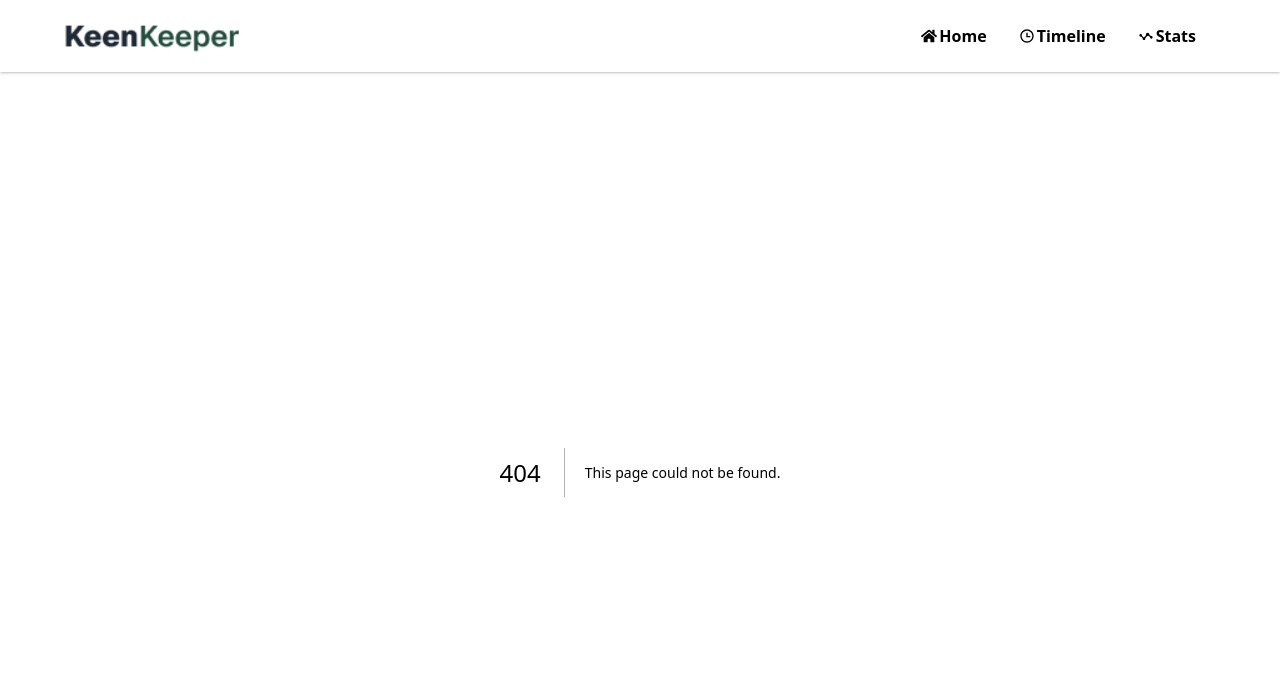
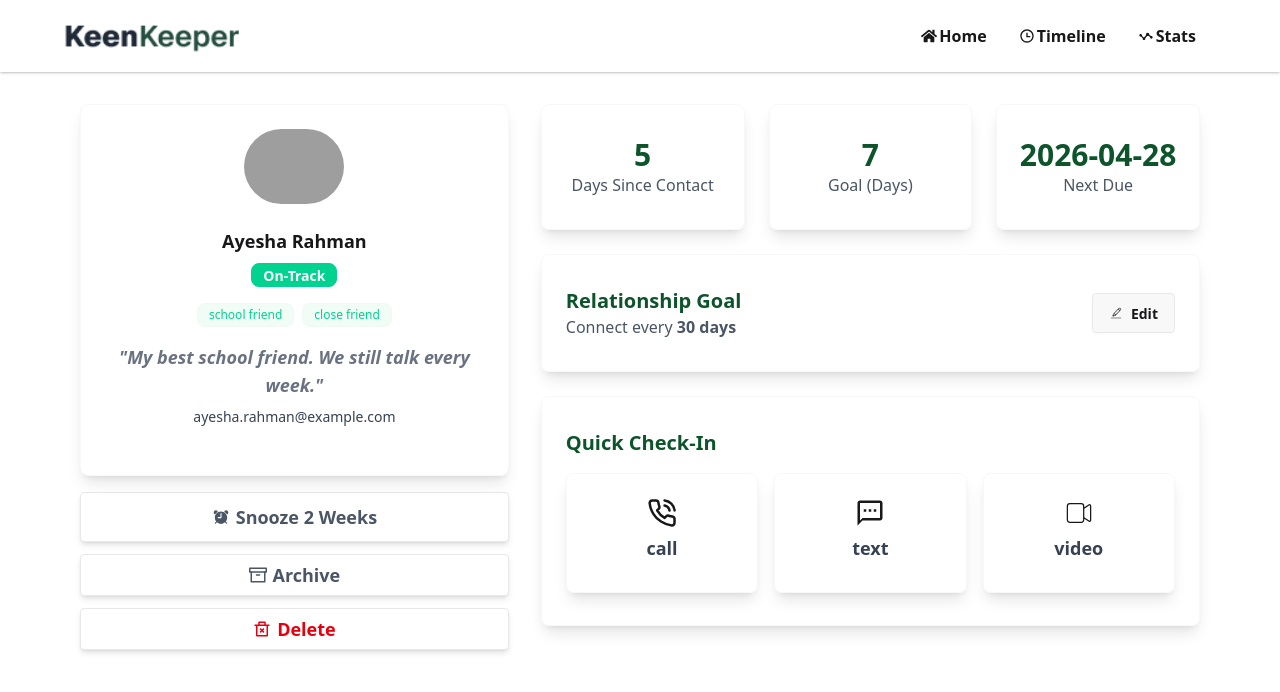
Before and after one commit to afia-labonno/keen-keeper, a Next.js app: page /1 in a window 1280 px wide. Before the commit this address had no page. Shown: the top 692 px of the page. Built offline with nearby package versions, Linux system fonts and the light colour scheme; grey boxes are pictures that could not be loaded.

Commit message:
Friend Details Page added

```diff
--- a/package.json
+++ b/package.json
@@ -13,6 +13,7 @@
     "react": "19.2.4",
     "react-dom": "19.2.4",
     "react-icons": "^5.6.0",
+    "react-spinners": "^0.17.0",
     "recharts": "^3.8.1"
   },
   "devDependencies": {
--- a/public/data.json
+++ b/public/data.json
@@ -4,7 +4,7 @@
     "name": "Ayesha Rahman",
     "picture": "https://randomuser.me/api/portraits/women/21.jpg",
     "email": "ayesha.rahman@example.com",
-    "days_since_contact": "5d ago",
+    "days_since_contact": 5,
     "status": "On-Track",
     "tags": ["school friend", "close friend"],
     "bio": "My best school friend. We still talk every week.",
@@ -16,7 +16,7 @@
     "name": "Mehedi Hasan",
     "picture": "https://randomuser.me/api/portraits/men/32.jpg",
     "email": "mehedi.hasan@example.com",
-    "days_since_contact": "18d ago",
+    "days_since_contact": 18,
     "status": "Overdue",
     "tags": ["college", "coding buddy"],
     "bio": "Met in college during programming contests.",
@@ -28,7 +28,7 @@
     "name": "Nusrat Jahan",
     "picture": "https://randomuser.me/api/portraits/women/45.jpg",
     "email": "nusrat.jahan@example.com",
-    "days_since_contact": "10d ago",
+    "days_since_contact": 10,
     "status": "Almost Due",
     "tags": ["university", "study partner"],
     "bio": "We used to study together for exams.",
@@ -40,7 +40,7 @@
     "name": "Tanvir Ahmed",
     "picture": "https://randomuser.me/api/portraits/men/41.jpg",
     "email": "tanvir.ahmed@example.com",
-    "days_since_contact": "2d ago",
+    "days_since_contact": 2,
     "status": "On-Track",
     "tags": ["gym friend", "fitness"],
     "bio": "Gym buddy, motivates me to stay consistent.",
@@ -52,7 +52,7 @@
     "name": "Sadia Islam",
     "picture": "https://randomuser.me/api/portraits/women/68.jpg",
     "email": "sadia.islam@example.com",
-    "days_since_contact": "22d ago",
+    "days_since_contact": 22,
     "status": "Overdue",
     "tags": ["college", "best friend"],
     "bio": "Known her since first year of college.",
@@ -64,7 +64,7 @@
     "name": "Rakib Hossain",
     "picture": "https://randomuser.me/api/portraits/men/55.jpg",
     "email": "rakib.hossain@example.com",
-    "days_since_contact": "7d ago",
+    "days_since_contact": 7,
     "status": "On-Track",
     "tags": ["work", "colleague"],
     "bio": "Work colleague, often collaborate on projects.",
@@ -76,7 +76,7 @@
     "name": "Fariha Noor",
     "picture": "https://randomuser.me/api/portraits/women/12.jpg",
     "email": "fariha.noor@example.com",
-    "days_since_contact": "14d ago",
+    "days_since_contact": 14,
     "status": "Almost Due",
     "tags": ["school friend"],
     "bio": "Old school friend, lost touch sometimes but reconnecting.",
@@ -88,7 +88,7 @@
     "name": "Shakil Ahmed",
     "picture": "https://randomuser.me/api/portraits/men/18.jpg",
     "email": "shakil.ahmed@example.com",
-    "days_since_contact": "30d ago",
+    "days_since_contact": 30,
     "status": "Overdue",
     "tags": ["childhood", "close friend"],
     "bio": "Childhood friend, grew up in same neighborhood.",
--- a/src/Component/Homepage/FriendCard.jsx
+++ b/src/Component/Homepage/FriendCard.jsx
@@ -1,8 +1,13 @@
 import Image from "next/image";
+import Link from "next/link";
 
 
 const FriendCard = ({ friend }) => {
     return (
+
+        <Link href={`/${friend.id}`}>
+
+
             <div className=" space-y-4">
                 <div className="card bg-base-100 w-full max-w-xs shadow-lg border border-base-200 py-6">
                     <figure>
@@ -18,14 +23,14 @@ const FriendCard = ({ friend }) => {
                         <h2 className="card-title">
                             {friend.name}
                         </h2>
-                    <p>{friend.days_since_contact}</p>
+                        <p>{friend.days_since_contact}d ago</p>
 
                         <div className="justify-center items-center space-y-2">
                             {/* tags */}
                             <div className="flex gap-2">
                                 {
                                     friend.tags.map((tag, index) => (
-                                    <div key={index} className=" badge badge-soft badge-success">{tag}</div>
+                                        <div key={index} className=" badge badge-soft badge-success p-2 text-xs font-semibold">{tag}</div>
                                     ))}
                             </div>
 
@@ -43,6 +48,9 @@ const FriendCard = ({ friend }) => {
                     </div>
                 </div>
             </div>
+
+        </Link>
+
     );
 };
 
--- /dev/null
+++ b/src/app/[id]/loading.jsx
@@ -0,0 +1,12 @@
+import React from 'react';
+import { BeatLoader } from 'react-spinners';
+
+const loading = () => {
+    return (
+        <div className="flex justify-center items-center bg-base-100 h-screen font-bold text-5xl">
+            <BeatLoader color="green" />
+        </div>
+    );
+};
+
+export default loading;
--- /dev/null
+++ b/src/app/[id]/not-found.js
@@ -0,0 +1,17 @@
+import Link from "next/link";
+
+const NotFound = () => {
+    return (
+        <div className="container mx-auto text-center my-48 bg-gray-50 shadow-lg rounded-md w-[80%] p-6">
+            <div>
+                <h2 className="text-6xl font-semibold text-red-800 mb-6">404 | Not Found</h2>
+                <p className="text-xl text-semibold mb-4">Could not find requested resource</p>
+                <Link href="/">
+                    <button className="btn btn-primary rounded-md">Back to Home</button>
+                </Link>
+            </div>
+        </div>
+    );
+};
+
+export default NotFound;
--- /dev/null
+++ b/src/app/[id]/page.jsx
@@ -0,0 +1,182 @@
+import Image from "next/image";
+import { notFound } from "next/navigation";
+import { CiEdit, CiVideoOn } from "react-icons/ci";
+import { FiArchive } from "react-icons/fi";
+import { IoAlarm } from "react-icons/io5";
+import { LuPhoneCall } from "react-icons/lu";
+import { MdOutlineTextsms } from "react-icons/md";
+import { RiDeleteBin2Line } from "react-icons/ri";
+
+const friendPromise = async () => {
+    const res = await fetch('http://localhost:3000/data.json');
+    const data = await res.json();
+    return data;
+};
+
+export async function generateMetadata({ params }) {
+    const { id } = await params;
+    const friends = await friendPromise();
+    const friend = friends.find((friend) => friend.id === parseInt(id));
+
+    if (!friend) {
+        return {
+            title: `Not Found - keenKeeper`
+        };
+    }
+    return {
+        title: `${friend.name} - KeenKeeper`,
+        description: friend.bio,
+    };
+};
+
+const contacts = [
+    { id: 1, type: "call", icon: <LuPhoneCall /> },
+    { id: 2, type: "text", icon: <MdOutlineTextsms /> },
+    { id: 3, type: "video", icon: <CiVideoOn /> },
+];
+
+const FriendDetailsPage = async ({ params }) => {
+    const friends = await friendPromise();
+    const { id } = await params;
+    console.log("params :", id)
+    const friend = friends.find((friend) => friend.id === parseInt(id));
+    // console.log("friend:" , friend);
+    if (!friend) {
+        notFound();
+    }
+
+    return (
+
+        <div className="container mx-auto px-20 py-8 grid grid-cols-1 lg:grid-cols-5 gap-8">
+
+            {/* Left-column */}
+            <div className="lg:col-span-2 space-y-4 ">
+
+                {/* profile */}
+                <div className="card bg-base-100 w-full shadow-lg border border-base-200 py-6">
+                    <figure>
+                        <Image
+                            src={friend.picture}
+                            alt={friend.name}
+                            width={100}
+                            height={100}
+                            className="rounded-full"
+                        />
+                    </figure>
+
+                    <div className="card-body flex flex-col items-center text-center">
+                        <h2 className="card-title">{friend.name}</h2>
+
+                        {/* Status */}
+                        <div className={`badge text-white font-bold
+                            ${friend.status === "On-Track" ? "badge-success"
+                            : friend.status === "Almost Due" ? "badge-warning"
+                            : "badge-error"}`}>
+                            {friend.status}
+                        </div>
+
+                        {/* Tags */}
+                        <div className="flex flex-wrap gap-2 justify-center mt-2">
+                            {friend.tags.map((tag, index) => (
+                                <span key={index} className="badge badge-soft badge-success text-xs">
+                                    {tag}
+                                </span>
+                            ))}
+                        </div>
+
+                        <p className="text-gray-500 italic text-lg mt-2 font-semibold">
+                            "{friend.bio}"
+                        </p>
+                        <p className="text-gray-700 text-sm">
+                            {friend.email}
+                        </p>
+                    </div>
+                </div>
+
+                {/* Buttons */}
+                <div className="space-y-3">
+                    <button className="btn w-full p-6 text-gray-600 text-lg font-semibold bg-base-100 shadow-md">
+                        <IoAlarm /> Snooze 2 Weeks
+                    </button>
+                    <button className="btn w-full p-5 text-gray-600 text-lg font-semibold bg-base-100 shadow-md">
+                        <FiArchive /> Archive
+                    </button>
+                    <button className="btn w-full p-5 text-red-600 text-lg font-semibold bg-base-100 shadow-md">
+                        <RiDeleteBin2Line /> Delete
+                    </button>
+                </div>
+
+            </div>
+
+
+            {/* Right-column */}
+            <div className="lg:col-span-3 space-y-6">
+
+                {/* Cards */}
+                <div className="grid grid-cols-1 sm:grid-cols-3 gap-6">
+
+                    <div className="card shadow-lg border border-base-200 text-center py-8 px-4">
+                        <h2 className="text-3xl font-bold text-green-900">
+                            {friend.days_since_contact}
+                        </h2>
+                        <p className="text-gray-600">Days Since Contact</p>
+                    </div>
+
+                    <div className="card shadow-lg border border-base-200 text-center py-8 px-4">
+                        <h2 className="text-3xl font-bold text-green-900">
+                            {friend.goal}
+                        </h2>
+                        <p className="text-gray-600">Goal<span> (Days)</span></p>
+                    </div>
+
+                    <div className="card shadow-lg border border-base-200 text-center py-8 px-4">
+                        <h2 className="text-3xl font-bold text-green-900">
+                            {friend.next_due_date}
+                        </h2>
+                        <p className="text-gray-600">Next Due</p>
+                    </div>
+
+                </div>
+
+                {/* Relationship */}
+                <div className="card py-8 px-6 shadow-lg border border-base-200 flex flex-col sm:flex-row justify-between items-center gap-4">
+                    <div>
+                        <h4 className="text-green-900 text-xl font-semibold">Relationship Goal</h4>
+                        <p className="text-gray-600">
+                            Connect every <span className="font-bold">30 days</span>
+                        </p>
+                    </div>
+
+                    <button className="btn flex items-center gap-2">
+                        <CiEdit /> Edit
+                    </button>
+                </div>
+
+                {/* check-in */}
+                <div className="card py-8 px-6 shadow-lg border border-base-200 space-y-4">
+                    <h3 className="text-green-900 font-semibold text-xl">
+                        Quick Check-In
+                    </h3>
+
+                    <div className="grid grid-cols-1 sm:grid-cols-3 gap-4">
+                        {contacts.map((contact) => (
+                            <div
+                                key={contact.id}
+                                className="card shadow-lg border border-base-200 flex flex-col items-center p-6"
+                            >
+                                <div className="text-3xl">
+                                    {contact.icon}
+                                </div>
+                                <p className="text-lg btn btn-ghost text-gray-700">{contact.type}</p>
+                            </div>
+                        ))}
+                    </div>
+                </div>
+
+            </div>
+
+        </div>
+    );
+};
+
+export default FriendDetailsPage;
--- /dev/null
+++ b/src/app/loading.jsx
@@ -0,0 +1,11 @@
+import { FadeLoader } from "react-spinners";
+
+const loading = () => {
+  return (
+    <div className="flex justify-center items-center bg-base-100 h-screen font-bold text-5xl">
+      <FadeLoader color="green"/>
+    </div>
+  );
+};
+
+export default loading;
--- /dev/null
+++ b/src/app/not-found.js
@@ -0,0 +1,17 @@
+import Link from "next/link";
+
+const NotFound = () => {
+    return (
+        <div className="container mx-auto text-center my-48 bg-gray-50 shadow-lg rounded-md w-[80%] p-6">
+            <div>
+                <h2 className="text-6xl font-semibold text-red-800 mb-6">404 | Not Found</h2>
+                <p className="text-xl text-semibold mb-4">Could not find requested resource</p>
+                <Link href="/">
+                    <button className="btn btn-primary rounded-md">Back to Home</button>
+                </Link>
+            </div>
+        </div>
+    );
+};
+
+export default NotFound;
--- a/src/app/stats/page.jsx
+++ b/src/app/stats/page.jsx
@@ -1,4 +1,9 @@
 import React from 'react';
+
+export const metadata = {
+  title: "Stats Page | keenKeepr ",
+  description: "Statistics of the connections",
+};
 
 const StatsPage = () => {
     return (
--- a/src/app/timeline/page.jsx
+++ b/src/app/timeline/page.jsx
@@ -1,3 +1,10 @@
+
+
+export const metadata = {
+  title: "Timeline Page | keenKeepr ",
+  description: "Contact history",
+};
+
 
 const TimelinePage = () => {
     return (
```
Also changed, not shown: 1 other file (tests, documents, lock files or other folders). Lines whose indentation alone changed are shown as unchanged.
